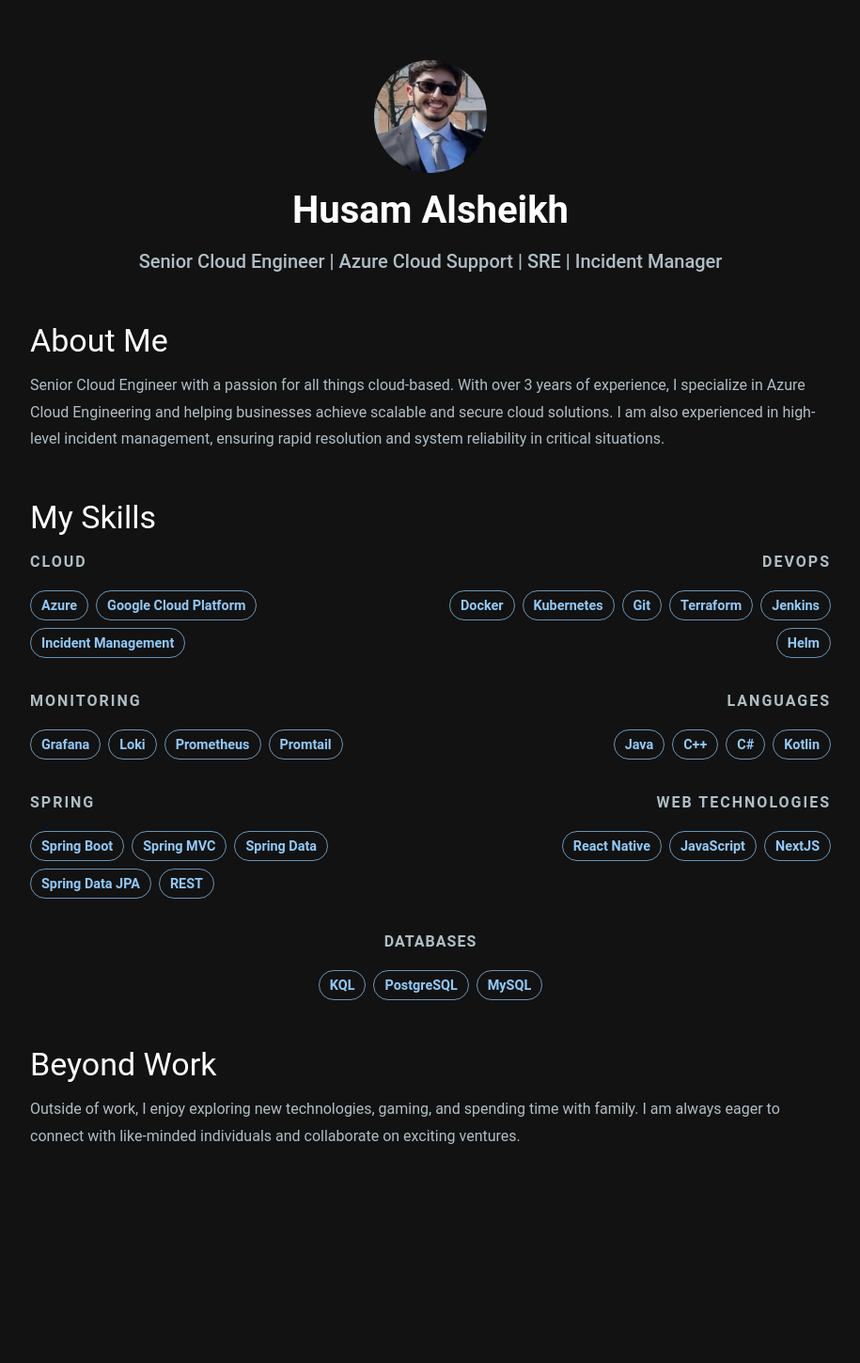
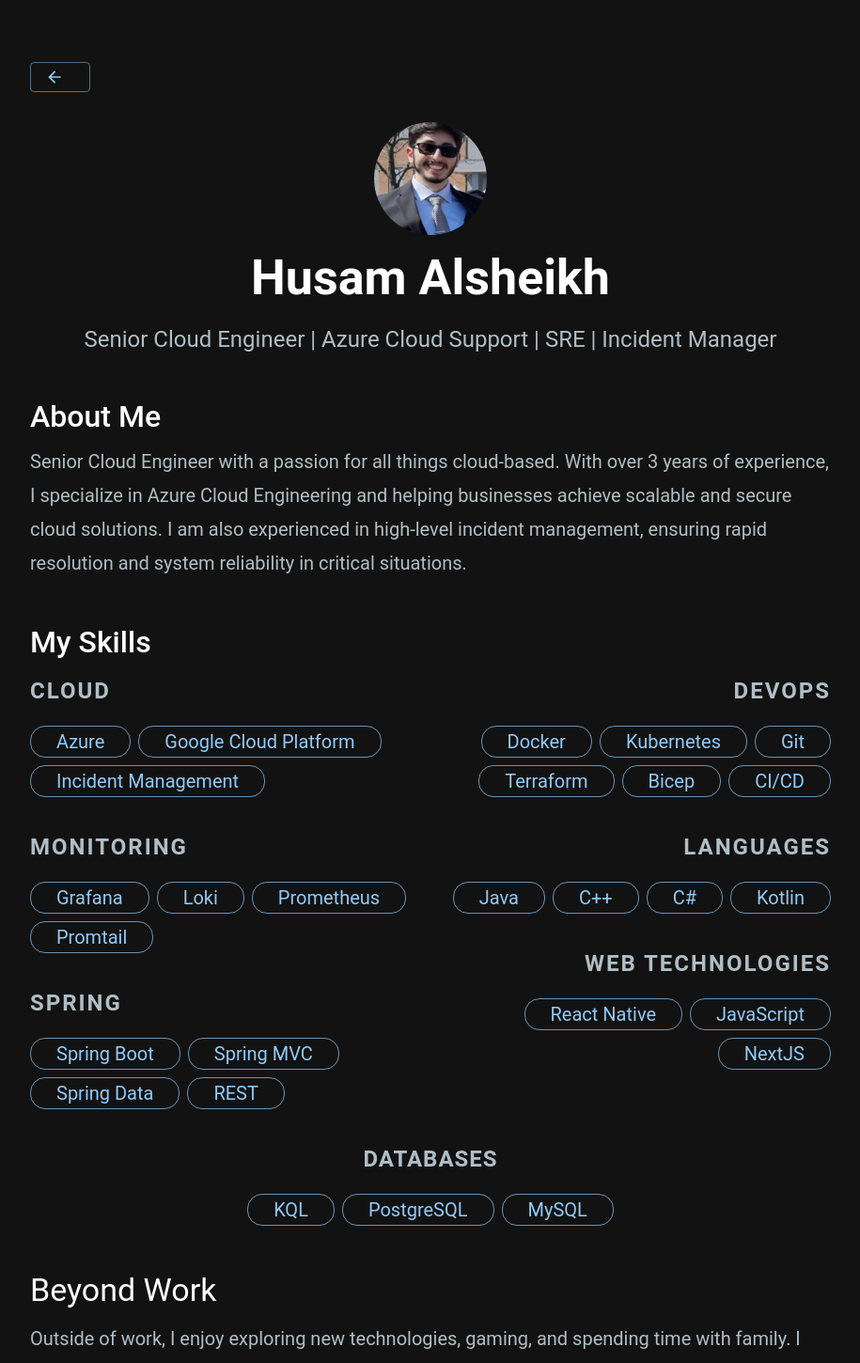
Before and after one commit to alsheikhhusam/PortfolioProject, a Next.js app in the folder my-portfolio/: page /about in a window 1280 px wide. Shown: the top 1450 px of the page at 94% size, without its empty margins (182-1097 px from the left). Before the commit the page ends 1288 px from the top, so only its background shows below. Built offline with nearby package versions, Linux system fonts and the light colour scheme.

Commit message:
Minor visual and functional changes
- Added back button functionality
- Changed information details
- Fixed UI to be more appealing

```diff
--- a/my-portfolio/pages/about.js
+++ b/my-portfolio/pages/about.js
@@ -1,6 +1,8 @@
 import React from "react";
 import PropTypes from "prop-types";
-import { Container, Typography, Box, Avatar, Chip } from "@mui/material";
+import { Container, Typography, Box, Avatar, Chip, Button } from "@mui/material";
+import { useRouter } from "next/router";
+import ArrowBackIcon from "@mui/icons-material/ArrowBack";
 
 const skills = [
     {
@@ -9,7 +11,7 @@ const skills = [
     },
     {
         category: "DevOps",
-        items: ["Docker", "Kubernetes", "Git", "Terraform", "Jenkins", "Helm"]
+        items: ["Docker", "Kubernetes", "Git", "Terraform", "Bicep", "CI/CD"]
     },
     {
         category: "Monitoring",
@@ -21,7 +23,7 @@ const skills = [
     },
     {
         category: "Spring",
-        items: ["Spring Boot", "Spring MVC", "Spring Data", "Spring Data JPA", "REST"]
+        items: ["Spring Boot", "Spring MVC", "Spring Data", "REST"]
     },
     {
         category: "Web Technologies",
@@ -69,6 +71,7 @@ const SkillColumn = ({ categories, align = "left" }) => (
                     variant="subtitle1"
                     sx={{
                         fontWeight: "bold",
+                        fontSize: "1.5rem",
                         mb: 2,
                         color: "text.secondary",
                         textTransform: "uppercase",
@@ -93,8 +96,9 @@ const SkillColumn = ({ categories, align = "left" }) => (
                             variant="outlined"
                             color="primary"
                             sx={{
-                                fontSize: "0.9rem",
-                                fontWeight: "bold",
+                                fontSize: "1.25rem",
+                                fontWeight: "semi-bold",
+                                padding: 2
                             }}
                         />
                     ))}
@@ -121,6 +125,7 @@ const OddCategory = ({ category }) => category ? (
             variant="subtitle1"
             sx={{
                 fontWeight: "bold",
+                fontSize: "1.5rem",
                 mb: 2,
                 color: "text.secondary",
                 textTransform: "uppercase",
@@ -144,8 +149,9 @@ const OddCategory = ({ category }) => category ? (
                     variant="outlined"
                     color="primary"
                     sx={{
-                        fontSize: "0.9rem",
-                        fontWeight: "bold",
+                        fontSize: "1.25rem",
+                        fontWeight: "semi-bold",
+                        padding: 2
                     }}
                 />
             ))}
@@ -165,8 +171,25 @@ export default function About() {
     const columns = splitSkills(skills, numColumns);    // Split the skills into columns
     const oddCategory = skills.length % numColumns !== 0 ? skills[skills.length - 1] : null;    //  Get the odd category if it exists
 
+    // Handle back button click
+    const router = useRouter();
+    const handleBackClick = () => {
+        router.back();
+    }
+
     return (
         <Container maxWidth="md" sx={{ py: 8 }}>
+            {/* Back Button */}
+            <Box sx={{ mb: 4 }}>
+                <Button
+                    variant="outlined"
+                    color="primary"
+                    onClick={handleBackClick}
+                    startIcon={<ArrowBackIcon />}
+                >
+                </Button>
+            </Box>
+
             {/* Header */}
             <Box textAlign="center" sx={{ mb: 6 }}>
                 <Avatar
@@ -179,17 +202,17 @@ export default function About() {
                         mb: 2
                     }}
                 />
-                <Typography variant="h2" gutterBottom>
+                <Typography variant="h1" gutterBottom>
                     Husam Alsheikh
                 </Typography>
-                <Typography variant="h6" color="text.secondary">
+                <Typography variant="h5" color="text.secondary">
                     Senior Cloud Engineer | Azure Cloud Support | SRE | Incident Manager
                 </Typography>
             </Box>
 
             {/* About Me */}
             <Box sx={{ mb: 6 }}>
-                <Typography variant="h4" gutterBottom>
+                <Typography variant="h3" gutterBottom>
                     About Me
                 </Typography>
                 <Typography variant="body1" color="text.secondary" sx={{ lineHeight: 1.8 }}>
@@ -201,7 +224,7 @@ export default function About() {
 
             {/* Skills */}
             <Box sx={{ mb: 6 }}>
-                <Typography variant="h4" gutterBottom>
+                <Typography variant="h3" gutterBottom>
                     My Skills
                 </Typography>
                 <Box
--- a/my-portfolio/src/theme.js
+++ b/my-portfolio/src/theme.js
@@ -20,10 +20,10 @@ const theme = createTheme({
   },
   typography: {
     fontFamily: 'Roboto, Arial, sans-serif',
-    h1: { fontSize: '3rem', fontWeight: 700 },
-    h2: { fontSize: '2.5rem', fontWeight: 600 },
+    h1: { fontSize: '3.25rem', fontWeight: 700 },
+    h2: { fontSize: '2.75rem', fontWeight: 600 },
     h3: { fontSize: '2rem', fontWeight: 500 },
-    body1: { fontSize: '1rem', lineHeight: 1.6 },
+    body1: { fontSize: '1.25rem', lineHeight: 1.6 },
     button: { textTransform: 'none' },
   },
 });
```
Also changed, not shown: my-portfolio/pages/contact.js (+25 -4 lines), my-portfolio/pages/experience.js (+28 -9 lines), my-portfolio/pages/index.js (+6 -4 lines).
